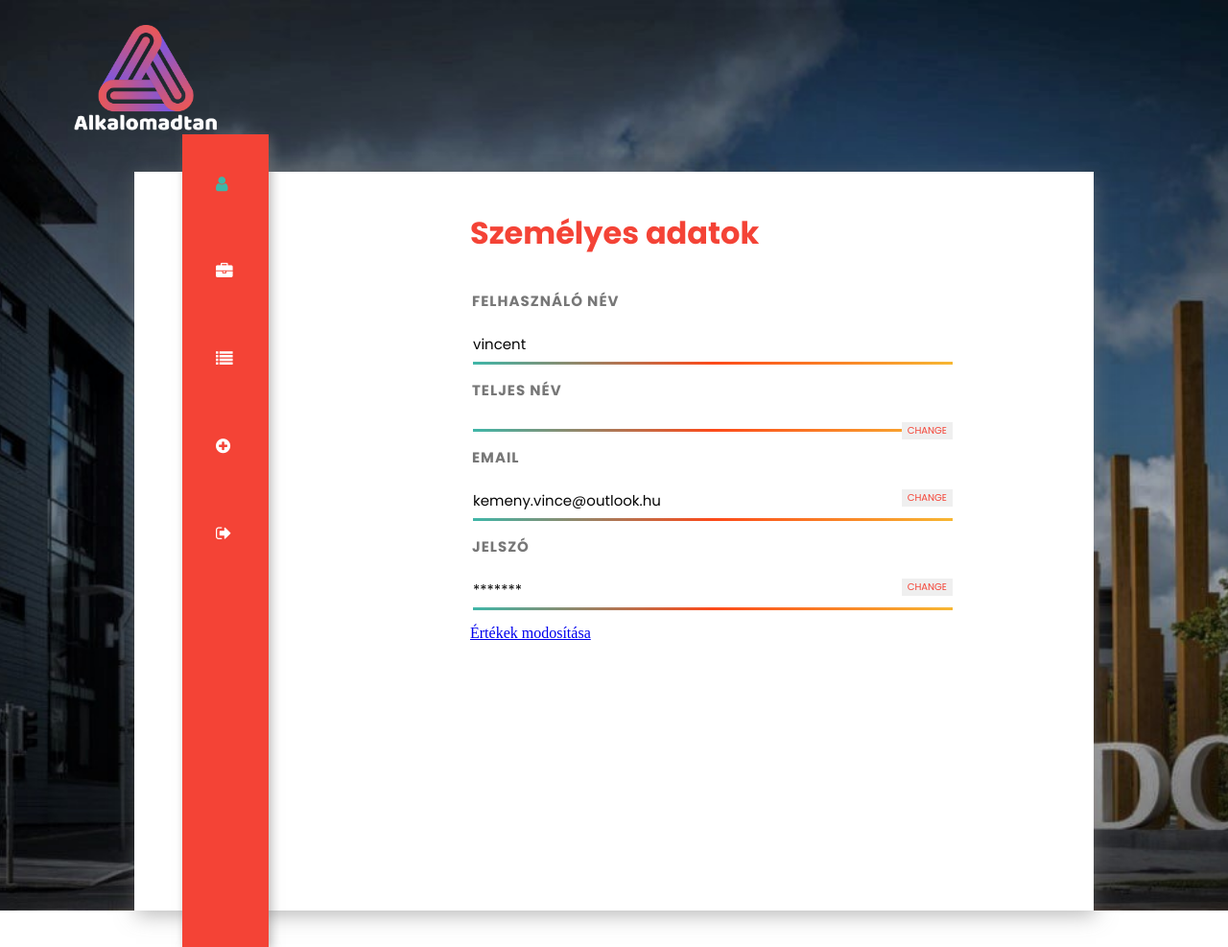
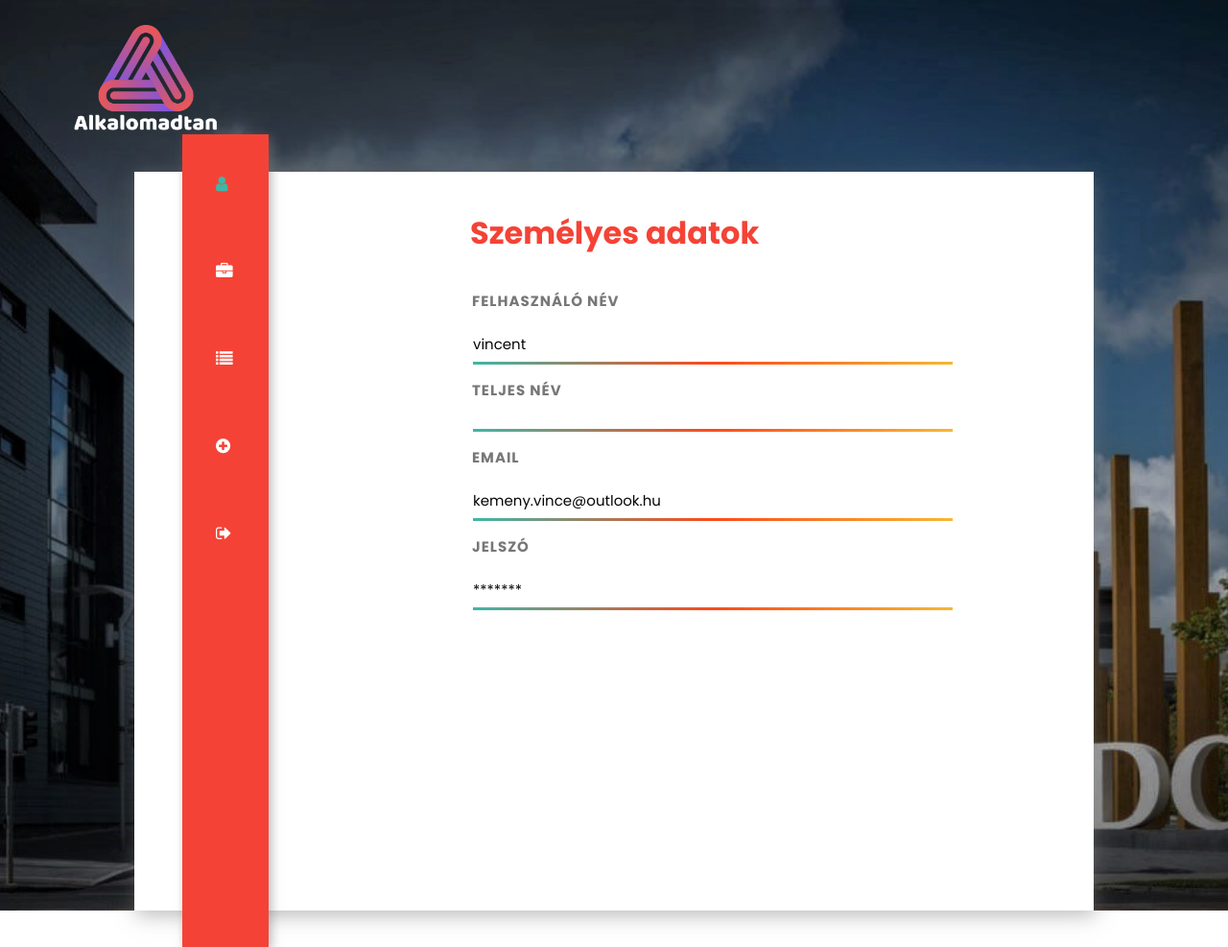
Before and after one commit to KVince002/alkalomadtanProjekt, a Django app: page /profil/ in a window 1280 px wide. Shown: the whole page at 96% size. Run offline with Django 4.2, Linux system fonts and the light colour scheme; a user stored in the database is signed in; some libraries are stand-ins or nearby versions.

Commit message:
Profil oldal tisztítás (BugFixWave1)

```diff
--- a/alkalomadtan/app/templates/app/profile/profilePage.html
+++ b/alkalomadtan/app/templates/app/profile/profilePage.html
@@ -10,12 +10,11 @@
         <h2>Felhasználó név</h2>
         <p>{{felhasznalo.username}}</p>
         <h2>Teljes név</h2>
-        <p>{{felhasznalo.first_name}} {{felhasznalo.last_name}}<button class="btn">Change</button></p>
+        <p>{{felhasznalo.first_name}} {{felhasznalo.last_name}}</p>
         <h2>Email</h2>
-        <p>{{felhasznalo.email}}<button class="btn">Change</button></p>
+        <p>{{felhasznalo.email}}</p>
         <h2>Jelszó</h2>
-        <p>*******<button class="btn">Change</button></p>
-        <a href="{% url 'ProfilModosit' felhasznalo.id%}">Értékek modosítása</a>
+        <p>*******</p>
     </div>
 </div>
 </div>
```
Also changed, not shown: alkalomadtan/app/templates/app/profile/profileModosit.html (deleted, +0 -13 lines).
